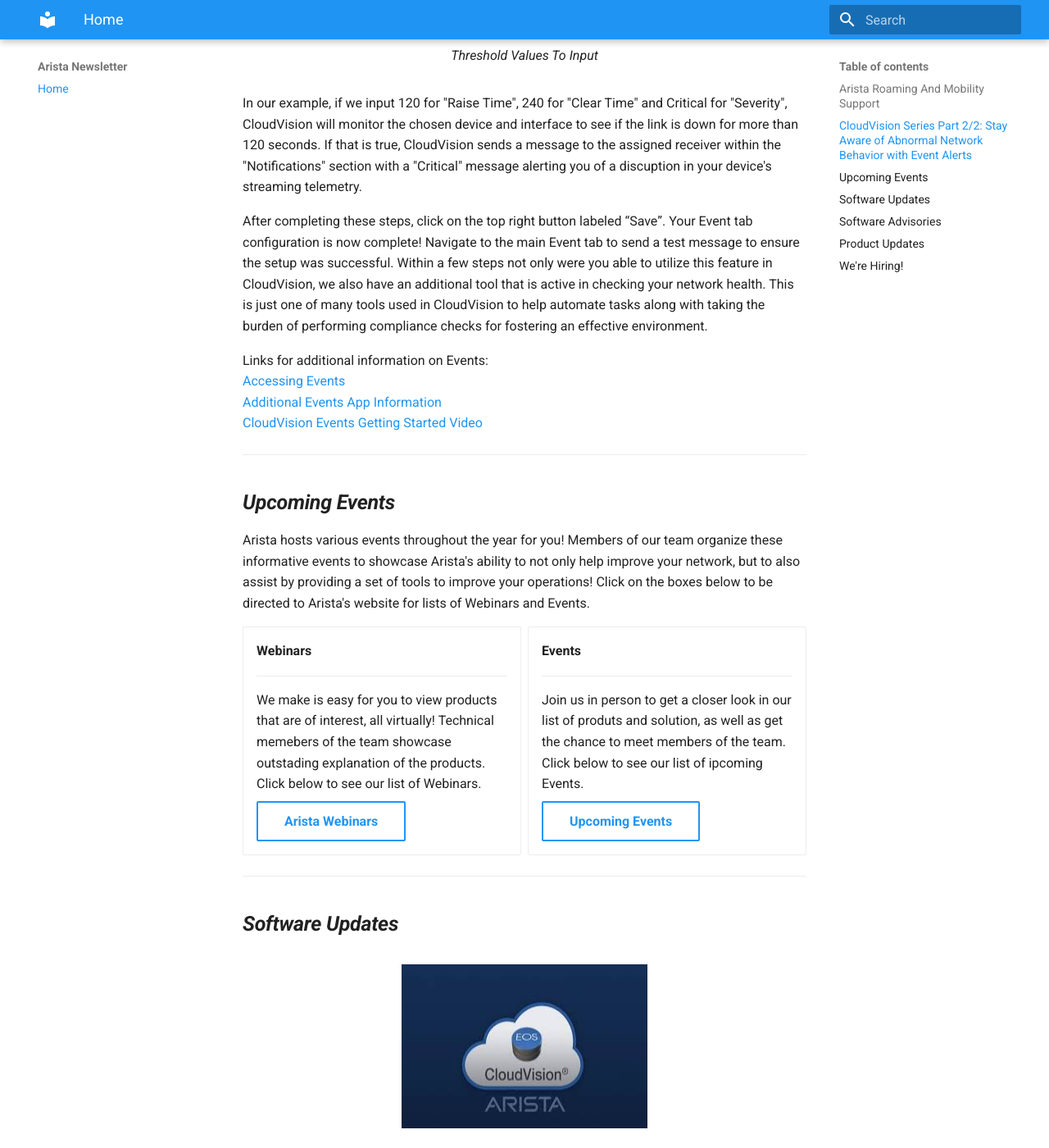
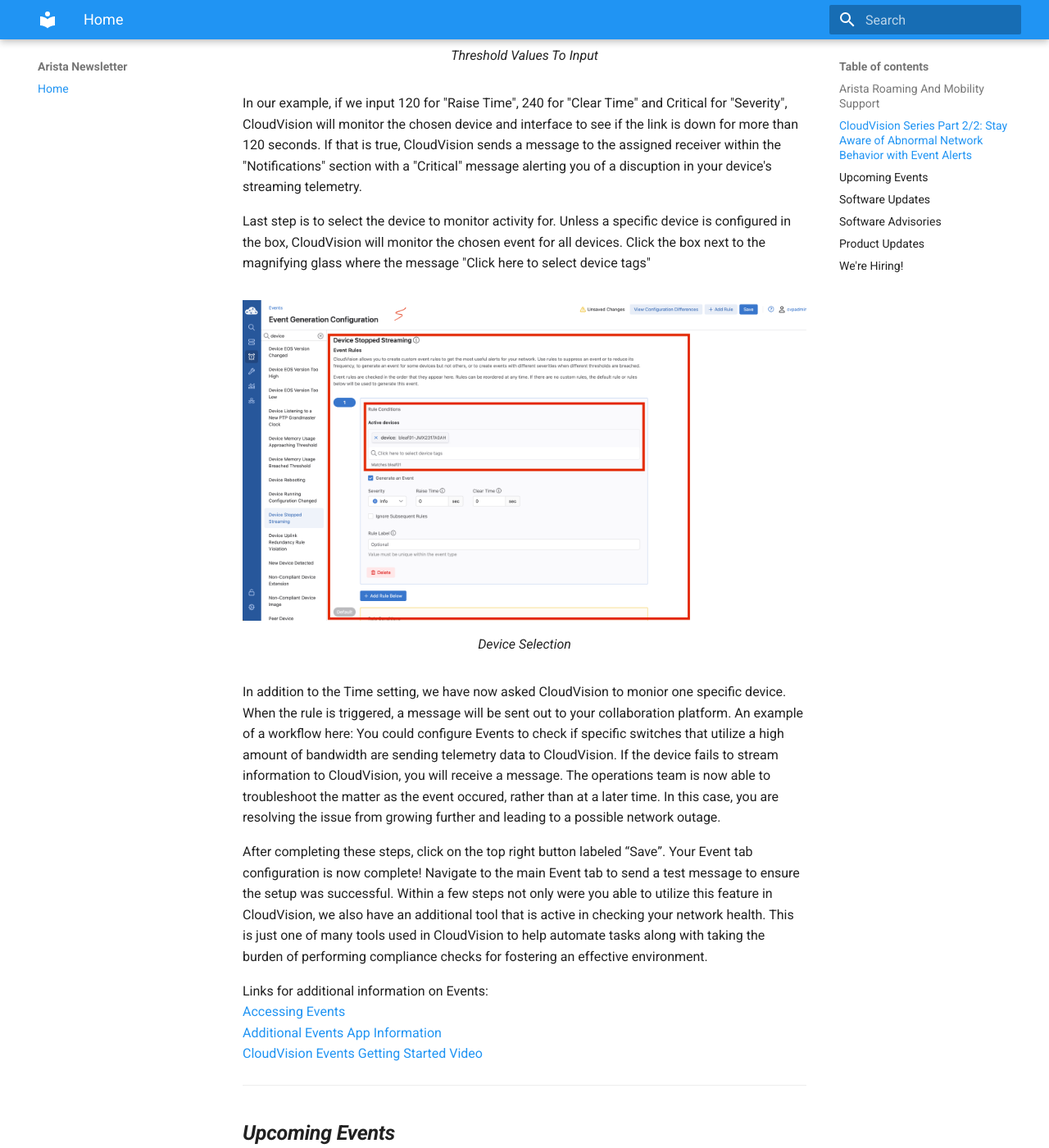
Before and after one commit to AristaSouthwest/Newsletter, an MkDocs documentation site: the page built from docs/index.md, in a window 1280 px wide and 1400 px high, scrolled down 6043 px. Shown: the whole window at 82% size. Built offline with MkDocs 1.6.1 and Material for MkDocs 9.7.7, drawn with Linux system fonts in a browser that asks for light colours; some of the changed text lies outside the part shown.

Commit message:
Image Fix for December Edition

```diff
--- a/docs/index.md
+++ b/docs/index.md
@@ -120,6 +120,16 @@
 
 In our example, if we input 120 for "Raise Time", 240 for "Clear Time" and Critical for "Severity", CloudVision will monitor the chosen device and interface to see if the link is down for more than 120 seconds. If that is true, CloudVision sends a message to the assigned receiver within the "Notifications" section with a "Critical" message alerting you of a discuption in your device's streaming telemetry.
 
+Last step is to select the device to monitor activity for. Unless a specific device is configured in the box, CloudVision will monitor the chosen event for all devices. Click the box next to the magnifying glass where the message "Click here to select device tags"
+
+
+<figure markdown>
+![Image Placement](img/December_Newsletter_A2_Pic5.png)
+    <figcaption> Device Selection </figcaption>
+</figure>
+
+In addition to the Time setting, we have now asked CloudVision to monior one specific device. When the rule is triggered, a message will be sent out to your collaboration platform. An example of a workflow here: You could configure Events to check if specific switches that utilize a high amount of bandwidth are sending telemetry data to CloudVision. If the device fails to stream information to CloudVision, you will receive a message. The operations team is now able to troubleshoot the matter as the event occured, rather than at a later time. In this case, you are resolving the issue from growing further and leading to a possible network outage.
+
 After completing these steps, click on the top right button labeled “Save”. Your Event tab configuration is now complete! Navigate to the main Event tab to send a test message to ensure the setup was successful. Within a few steps not only were you able to utilize this feature in CloudVision, we also have an additional tool that is active in checking your network health. This is just one of many tools used in CloudVision to help automate tasks along with taking the burden of performing compliance checks for fostering an effective environment.
 
 
```
Also changed, not shown: other parts of docs/index.md (+9 -11 lines), docs/img/December_Newsletter_A2_Pic1.png, docs/img/December_Newsletter_A2_Pic2.png, docs/img/December_Newsletter_A2_Pic3.png, docs/img/December_Newsletter_A2_Pic4.png, docs/img/December_Newsletter_A2_pic5.png (added), site/index.html, site/search/search_index.json, 2 other files.
